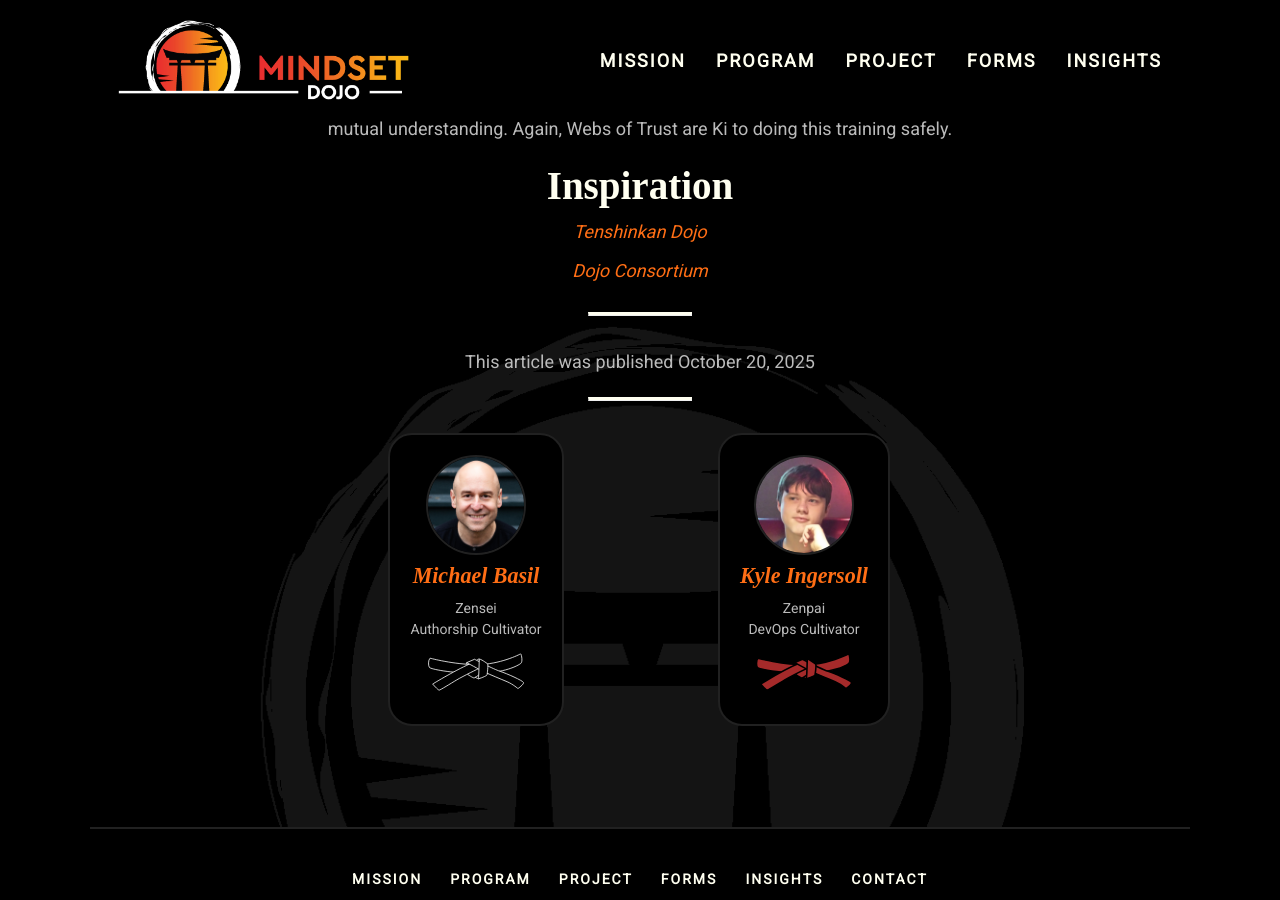
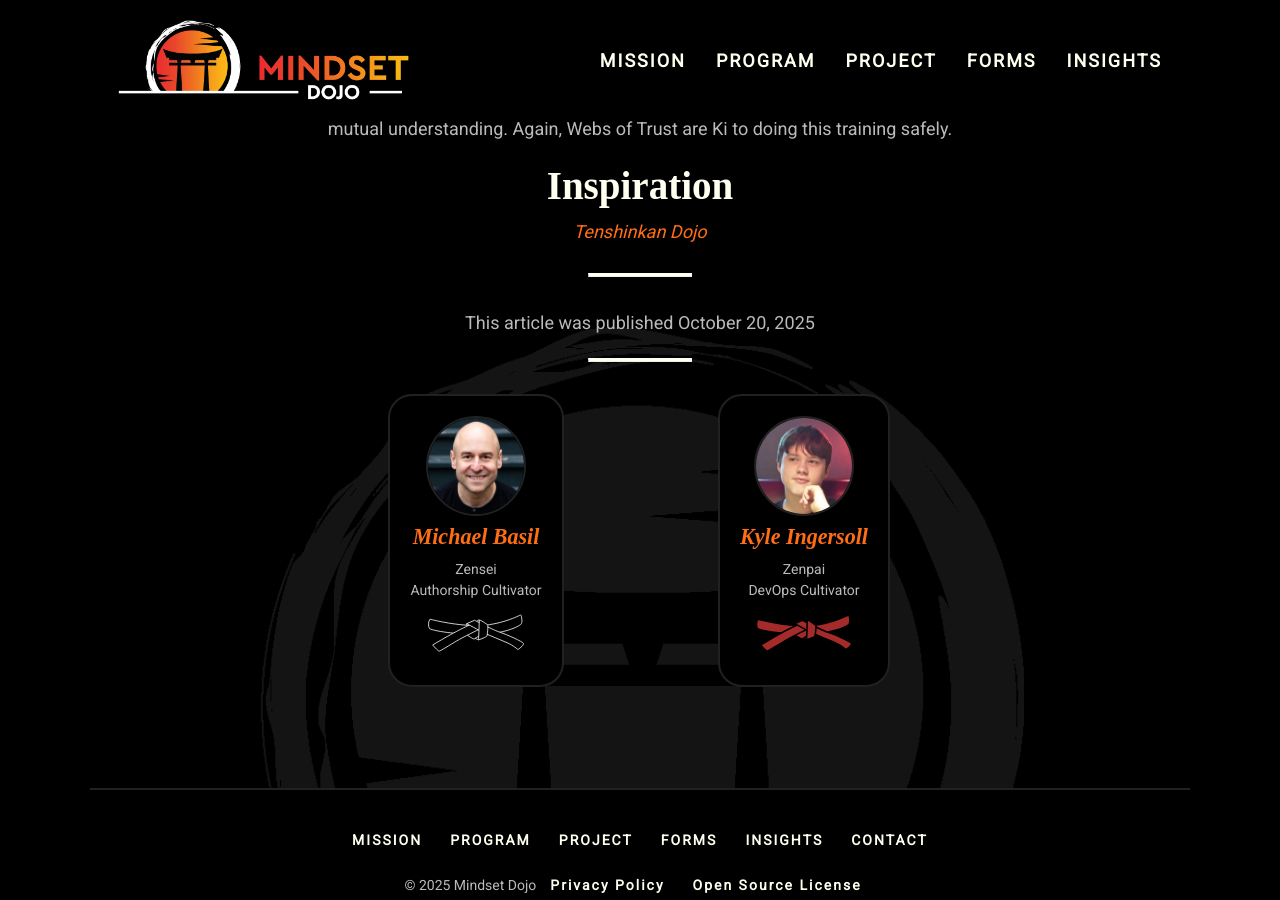
Before and after one commit to mindset-dojo/mindset-dojo.github.io, a Jekyll site: the page built from _forms/2025-10-20-mat.md, in a window 1280 px wide and 900 px high, scrolled down 594 px. Built offline with Jekyll 4.4.1, drawn with Linux system fonts in a browser that asks for light colours; some web fonts are replaced.

Commit message:
refactor(mat): remove dojo consortium.

```diff
--- a/_forms/2025-10-20-mat.md
+++ b/_forms/2025-10-20-mat.md
@@ -24,4 +24,3 @@ One can train on a Mat by themselves or collectively in a Circle. Both types of
 ## Inspiration
 
 - [Tenshinkan Dojo](https://japaneseculturecenter.com/classes/aikido)
-- [Dojo Consortium](https://dojoconsortium.org)
```
